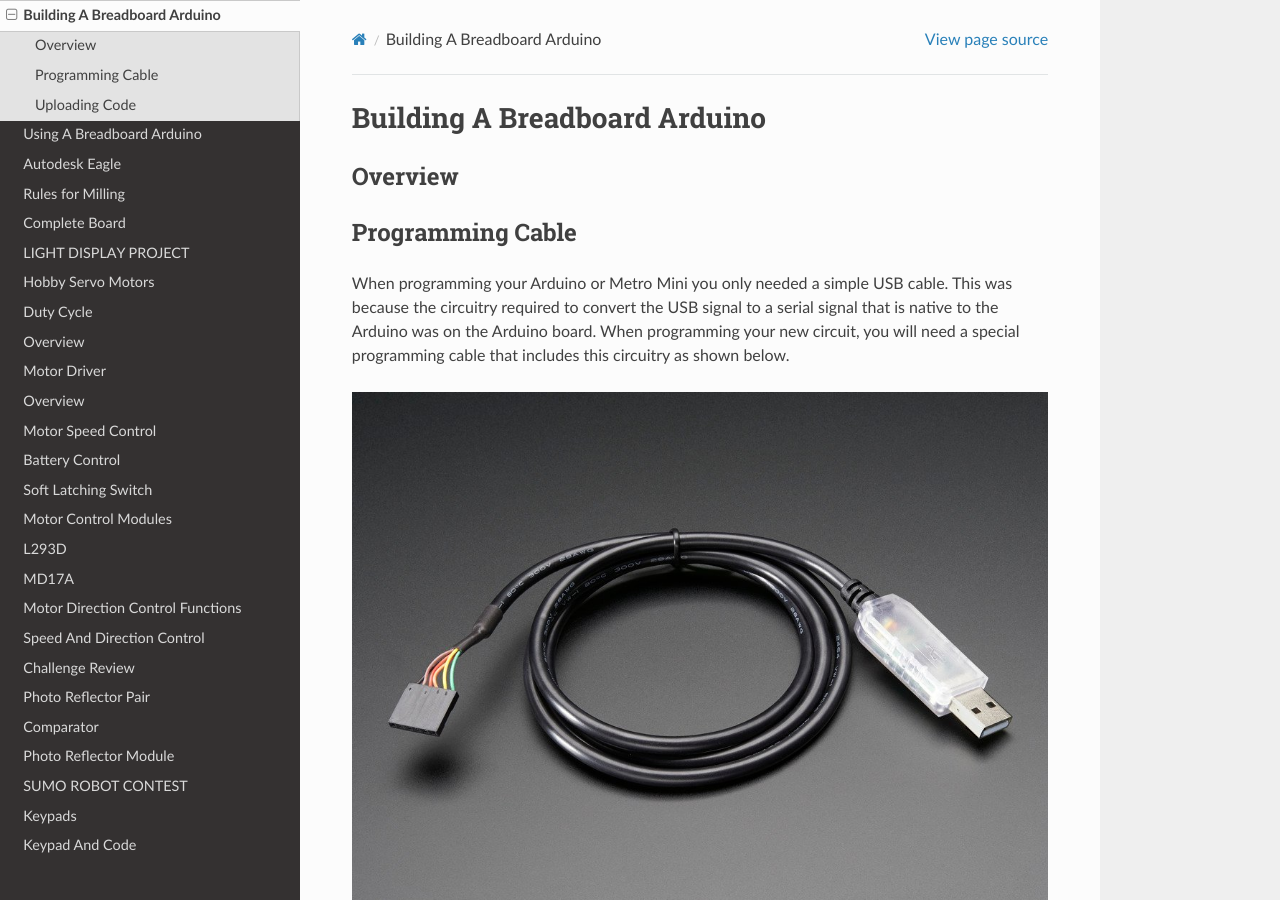
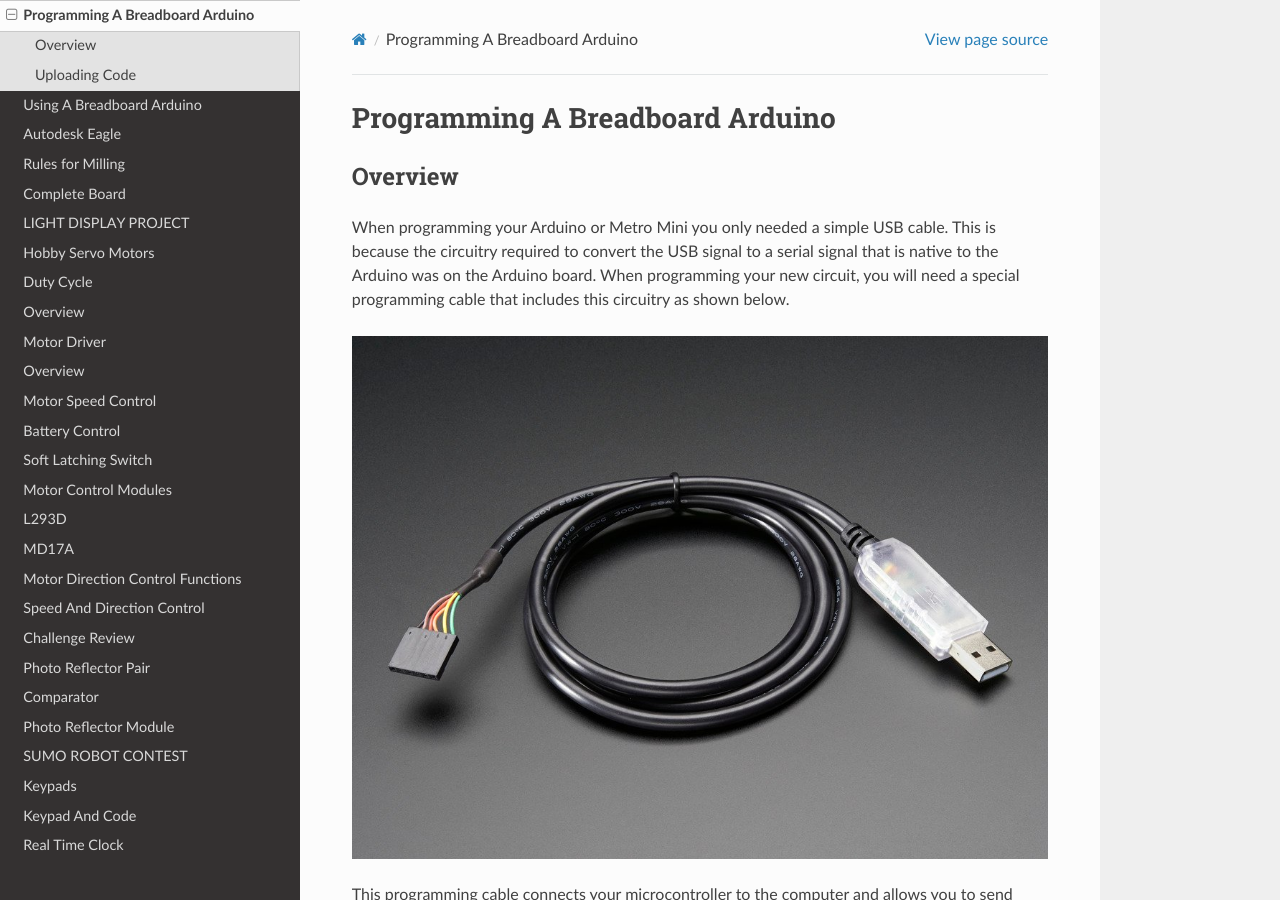
Before and after one commit to maxtkc/mvths-wiki, a Sphinx documentation site: the page built from docs/043a-Programming-Breadboard-Arduino.rst, in a window 1280 px wide and 900 px high. Built offline with Sphinx 7.4.7 and the Read the Docs theme 2.0.0, drawn with Linux system fonts in a browser that asks for light colours; pages that are not in the unit, such as notebooks, are missing from menus.

Commit message:
Update 043a-Programming-Breadboard-Arduino.rst

```diff
--- a/docs/043a-Programming-Breadboard-Arduino.rst
+++ b/docs/043a-Programming-Breadboard-Arduino.rst
@@ -1,13 +1,10 @@
-Building A Breadboard Arduino
+Programming A Breadboard Arduino
 =============================
 
 Overview
 --------
 
-Programming Cable
------------------
-
-When programming your Arduino or Metro Mini you only needed a simple USB cable. This was because the circuitry required to convert the USB signal to a serial signal that is native to the Arduino was on the Arduino board. When programming your new circuit, you will need a special programming cable that includes this circuitry as shown below.
+When programming your Arduino or Metro Mini you only needed a simple USB cable. This is because the circuitry required to convert the USB signal to a serial signal that is native to the Arduino was on the Arduino board. When programming your new circuit, you will need a special programming cable that includes this circuitry as shown below.
 
 .. figure:: images/USBTTL.png
 
```
